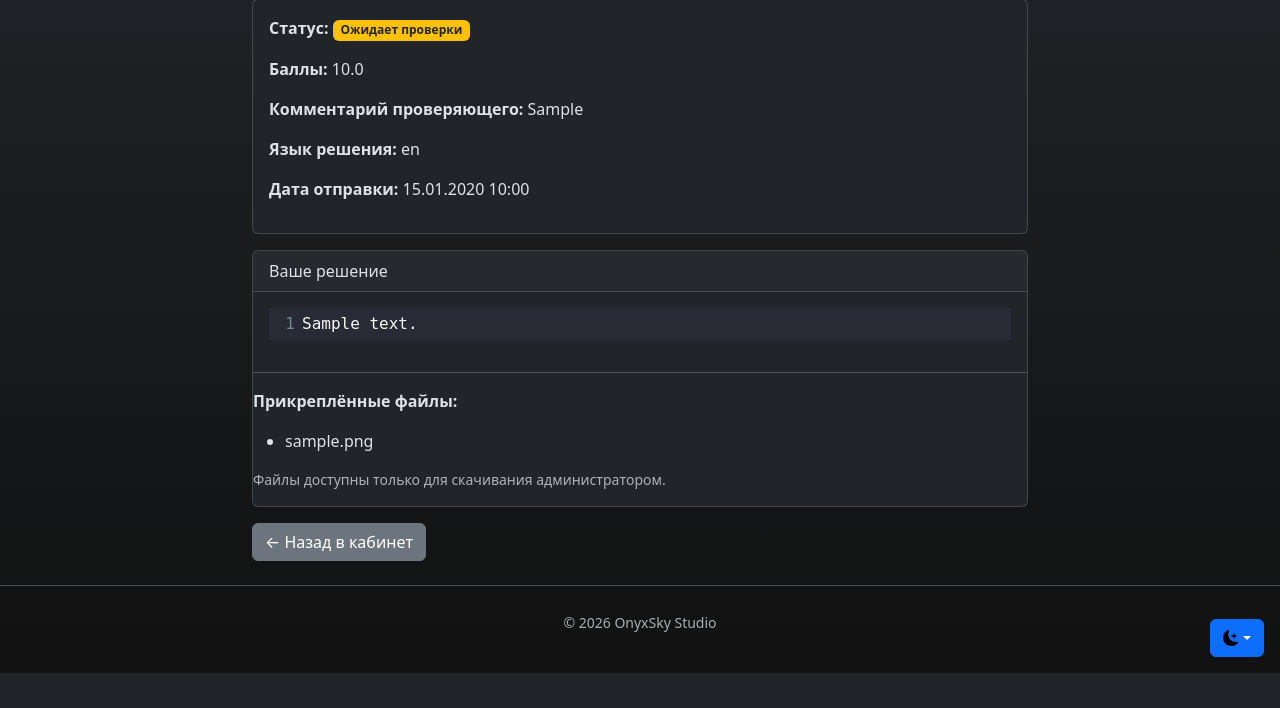
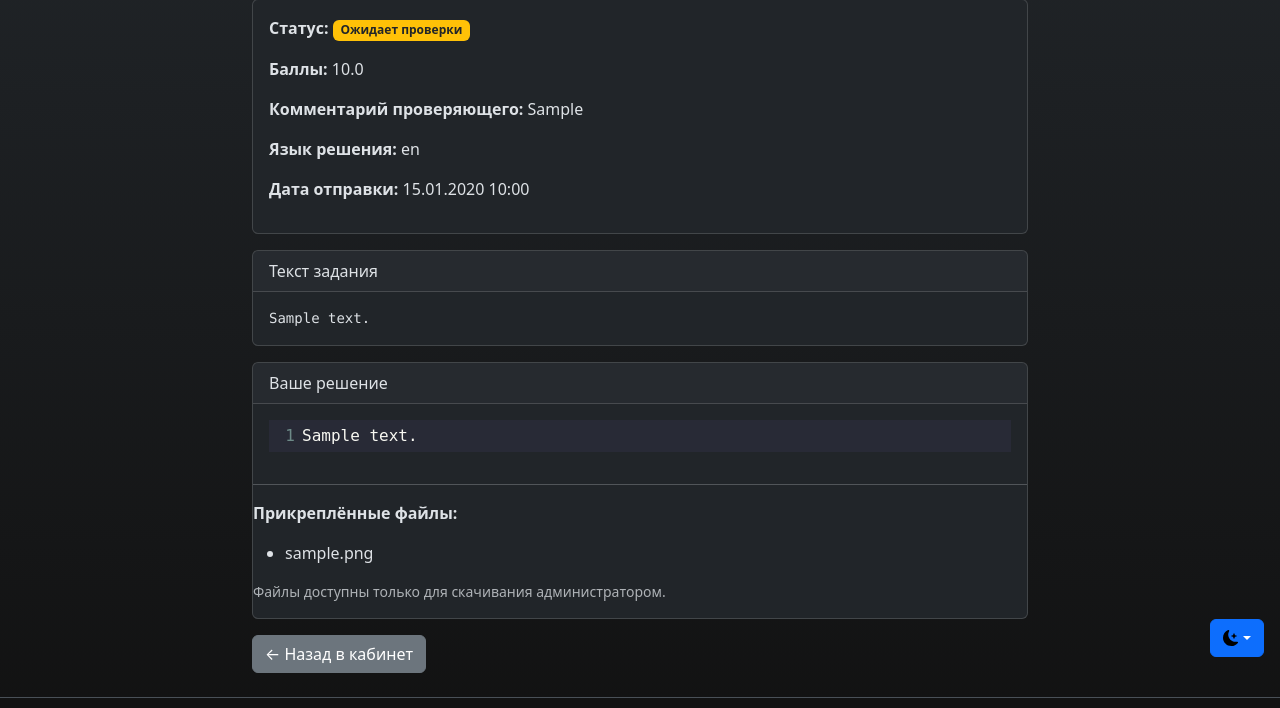
Before and after one commit to NaoTomori0/LMSProject, a Flask app: page /cabinet/submission/1 in a window 1280 px wide. Shown: the part 127-835 px from the top of the page. Before the commit the page ends 800 px from the top, so only its background shows below. Run offline with Flask 3, Linux system fonts and the light colour scheme; a user stored in the database is signed in; tables that the repository leaves empty hold one stand-in row (values such as "Sample post").

Commit message:
Update submission_detail.html

```diff
--- a/app/templates/cabinet/submission_detail.html
+++ b/app/templates/cabinet/submission_detail.html
@@ -36,6 +36,12 @@
                 <strong>Дата отправки:</strong>
                 {{ submission.created_at | localtime(utc_offset) }}
             </p>
+        </div>
+    </div>
+    <div class="card mb-3">
+        <div class="card-header">Текст задания</div>
+        <div class="card-body">
+            <pre class="card-text" style="white-space: pre-wrap;">{{ submission.assignment.description or 'Без описания'  }}</pre>
         </div>
     </div>
     <!-- ==================== БЛОК ОТВЕТОВ НА ТЕСТ ==================== -->
```
